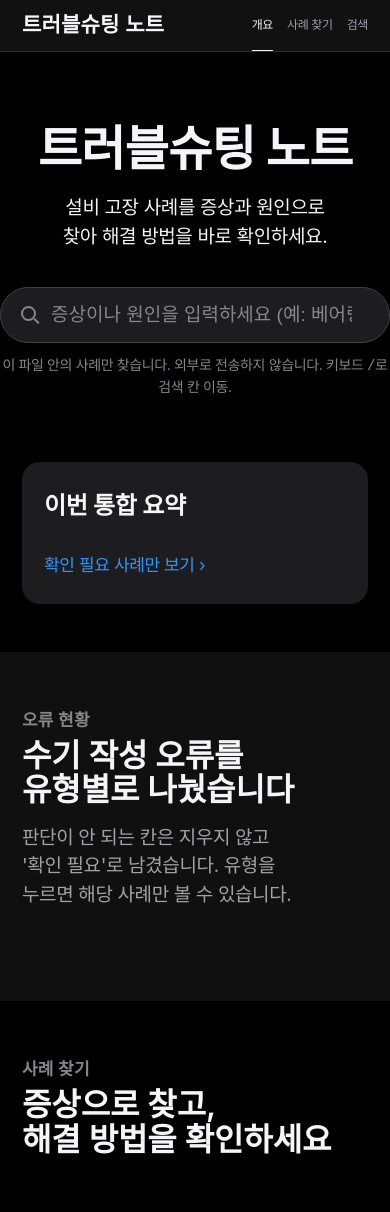
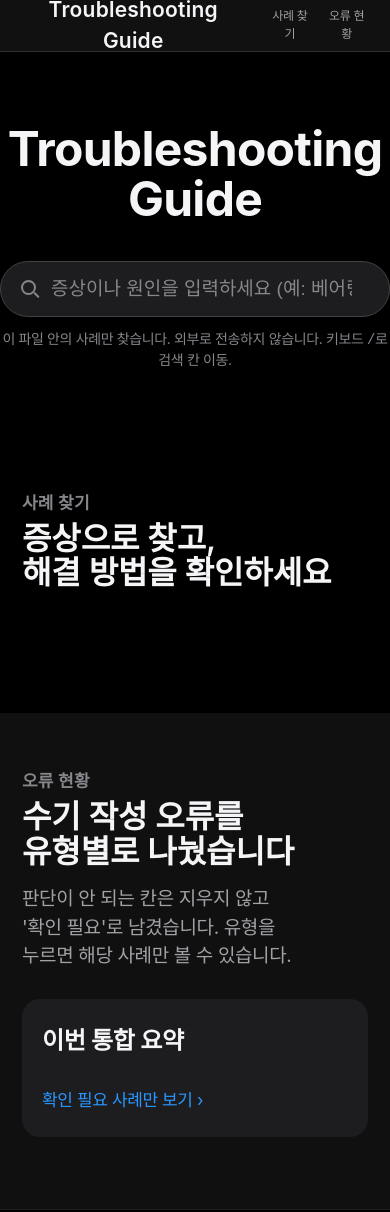
Before and after one commit to hoseong8818/Troubleshooting-Guide, a plain HTML site: page src/trouble_merge/board_page.html in a window 390 px wide. Shown: the top 1212 px of the page. Drawn offline with Linux system fonts and the light colour scheme.

Commit message:
기능: 게시판 제목을 Troubleshooting Guide로, 순서를 검색 → 사례 찾기 → 오류 현황으로 변경
- 히어로 안내 문장, 메뉴의 개요·검색 버튼 삭제
- 통합 요약 카드는 오류 현황 안으로 이동

Co-Authored-By: Claude Opus 5.5 <noreply@anthropic.com>

```diff
--- a/src/trouble_merge/board_page.html
+++ b/src/trouble_merge/board_page.html
@@ -4,7 +4,7 @@
 <meta charset="utf-8">
 <meta name="viewport" content="width=device-width, initial-scale=1, viewport-fit=cover">
 <meta name="color-scheme" content="dark">
-<title>트러블슈팅 노트</title>
+<title>Troubleshooting Guide</title>
 <!--
   화면 구성은 Apple 개발자 제품 페이지 형식을 참고했다: 고정 로컬 막대, 가운데 히어로, 짙은 둥근 카드,
   배경이 번갈아 바뀌는 섹션(작은 머리말 + 큰 제목). 외부 폰트·이미지·스크립트를 쓰지 않는다.
@@ -65,7 +65,7 @@ section.block{padding:88px 0}
 .hint{margin:12px 0 0;font-size:14px;color:var(--gray)}
 
 /* 요약 카드 */
-.summary{background:var(--card);border-radius:18px;padding:36px 40px;margin:0 0 72px}
+.summary{background:var(--card);border-radius:18px;padding:32px 36px;margin:36px 0 0}
 .summary h2{margin:0 0 16px;font-size:24px;font-weight:600}
 .summary p{margin:0 0 12px;color:var(--gray2)}
 .stats{display:flex;flex-wrap:wrap;gap:8px 28px;margin:0 0 14px;padding:0;list-style:none}
@@ -75,7 +75,7 @@ section.block{padding:88px 0}
 .linkbtn:hover{text-decoration:underline}
 
 /* 오류 현황 */
-.bars{margin:36px 0 0;padding:0;list-style:none;display:grid;gap:10px}
+.bars{margin:16px 0 0;padding:0;list-style:none;display:grid;gap:10px}
 .bar{width:100%;display:grid;grid-template-columns:180px 1fr 64px;align-items:center;gap:16px;background:var(--card);border:1px solid transparent;border-radius:14px;padding:14px 18px;cursor:pointer;text-align:left;min-height:52px}
 .bar:hover{background:var(--card2)}
 .bar[aria-pressed="true"]{border-color:var(--orange)}
@@ -140,13 +140,12 @@ footer{border-top:1px solid rgba(255,255,255,.12);padding:20px 0 40px;font-size:
 @media (prefers-reduced-motion:reduce){.view{animation:none}}
 @media (max-width:734px){
   .menu{gap:14px}
-  .menu .opt{display:none}
   .hero h1{font-size:48px}
   .hero .lead{font-size:19px}
   .headline{font-size:32px}
   .eyebrow{font-size:17px}
   section.block{padding:56px 0}
-  .summary{padding:26px 22px;margin:0 0 48px}
+  .summary{padding:24px 20px;margin:28px 0 0}
   .bar{grid-template-columns:1fr 56px}
   .bar .track{grid-column:1 / -1;grid-row:2}
   .case{padding:18px 20px}
@@ -161,44 +160,23 @@ footer{border-top:1px solid rgba(255,255,255,.12);padding:20px 0 40px;font-size:
 <body>
   <nav class="localnav" aria-label="로컬 메뉴">
     <div class="container in">
-      <button class="brand display" id="home" type="button">트러블슈팅 노트</button>
+      <button class="brand display" id="home" type="button">Troubleshooting Guide</button>
       <div class="menu">
-        <button type="button" data-jump="top" aria-current="true">개요</button>
-        <button type="button" data-jump="errors" class="opt">오류 현황</button>
         <button type="button" data-jump="cases">사례 찾기</button>
-        <button type="button" class="pill" id="find">검색</button>
+        <button type="button" data-jump="errors">오류 현황</button>
       </div>
     </div>
   </nav>
 
   <main id="listview" class="view">
     <header class="hero container" id="top">
-      <h1 class="display">트러블슈팅 노트</h1>
-      <p class="lead" id="lead">설비 고장 사례를 증상과 원인으로 찾아 해결 방법을 바로 확인하세요.</p>
+      <h1 class="display">Troubleshooting Guide</h1>
       <div class="searchbox">
         <span class="glyph" aria-hidden="true"></span>
         <input id="q" type="search" placeholder="증상이나 원인을 입력하세요 (예: 베어링 소음, 압력 저하)" aria-label="증상·원인·설비 검색" autocomplete="off" enterkeyhint="search">
       </div>
       <p class="hint">이 파일 안의 사례만 찾습니다. 외부로 전송하지 않습니다. 키보드 <kbd>/</kbd>로 검색 칸 이동.</p>
     </header>
-
-    <div class="container">
-      <section class="summary" id="summary" aria-labelledby="summary-title">
-        <h2 class="display" id="summary-title">이번 통합 요약</h2>
-        <ul class="stats" id="stats"></ul>
-        <button class="linkbtn" type="button" id="only-check">확인 필요 사례만 보기 ›</button>
-      </section>
-    </div>
-
-    <section class="block band" id="errors">
-      <div class="container">
-        <p class="eyebrow">오류 현황</p>
-        <h2 class="headline display">수기 작성 오류를<br>유형별로 나눴습니다</h2>
-        <p class="lead">판단이 안 되는 칸은 지우지 않고 '확인 필요'로 남겼습니다. 유형을 누르면 해당 사례만 볼 수 있습니다.</p>
-        <ul class="bars" id="bars"></ul>
-        <p class="lead" id="no-errors" hidden>확인 필요 사례가 없습니다.</p>
-      </div>
-    </section>
 
     <section class="block" id="cases">
       <div class="container">
@@ -214,6 +192,21 @@ footer{border-top:1px solid rgba(255,255,255,.12);padding:20px 0 40px;font-size:
           <h3 class="display">해당 사례 없음</h3>
           <p>다른 단어로 검색하거나 분류를 바꿔 보세요.</p>
         </div>
+      </div>
+    </section>
+
+    <section class="block band" id="errors">
+      <div class="container">
+        <p class="eyebrow">오류 현황</p>
+        <h2 class="headline display">수기 작성 오류를<br>유형별로 나눴습니다</h2>
+        <p class="lead">판단이 안 되는 칸은 지우지 않고 '확인 필요'로 남겼습니다. 유형을 누르면 해당 사례만 볼 수 있습니다.</p>
+        <section class="summary" id="summary" aria-labelledby="summary-title">
+          <h2 class="display" id="summary-title">이번 통합 요약</h2>
+          <ul class="stats" id="stats"></ul>
+          <button class="linkbtn" type="button" id="only-check">확인 필요 사례만 보기 ›</button>
+        </section>
+        <ul class="bars" id="bars"></ul>
+        <p class="lead" id="no-errors" hidden>확인 필요 사례가 없습니다.</p>
       </div>
     </section>
   </main>
@@ -287,8 +280,6 @@ footer{border-top:1px solid rgba(255,255,255,.12);padding:20px 0 40px;font-size:
       if (p["중복 의심"]) dups += 1;
       reasonsOf(p).forEach(function (r) { counts[r] = (counts[r] || 0) + 1; });
     });
-    $("lead").textContent = "설비 " + fmt(Object.keys(equipment).length) + "대의 고장 사례 " + fmt(posts.length) +
-      "건을 증상과 원인으로 찾아 해결 방법을 바로 확인하세요.";
     var stats = $("stats");
     [["사례", posts.length], ["설비", Object.keys(equipment).length], ["분류", Object.keys(cats).length],
      ["확인 필요", checks], ["중복 의심", dups]].forEach(function (s) {
@@ -322,7 +313,7 @@ footer{border-top:1px solid rgba(255,255,255,.12);padding:20px 0 40px;font-size:
       li.appendChild(b);
       bars.appendChild(li);
     });
-    $("foot").textContent = "트러블슈팅 노트 · 통합 엑셀에서 만든 정적 페이지 · 사례 " + fmt(posts.length) + "건 · 외부 전송 없음";
+    $("foot").textContent = "Troubleshooting Guide ·통합 엑셀에서 만든 정적 페이지 · 사례 " + fmt(posts.length) + "건 · 외부 전송 없음";
   }
 
   function renderCats() {
@@ -490,7 +481,6 @@ footer{border-top:1px solid rgba(255,255,255,.12);padding:20px 0 40px;font-size:
   clearBtn.addEventListener("click", function () { cat = ""; reason = ""; onlyCheck = false; qEl.value = ""; limit = PAGE_SIZE; renderList(); });
   $("only-check").addEventListener("click", function () { onlyCheck = true; reason = ""; limit = PAGE_SIZE; renderList(); jump("cases"); });
   $("home").addEventListener("click", function () { listScroll = 0; go(""); jump("top"); });
-  $("find").addEventListener("click", function () { if (!articleEl.hidden) go(""); jump("top"); qEl.focus(); });
   Array.prototype.forEach.call(document.querySelectorAll(".menu [data-jump]"), function (b) {
     b.addEventListener("click", function () { if (!articleEl.hidden) go(""); jump(b.dataset.jump); });
   });
```
